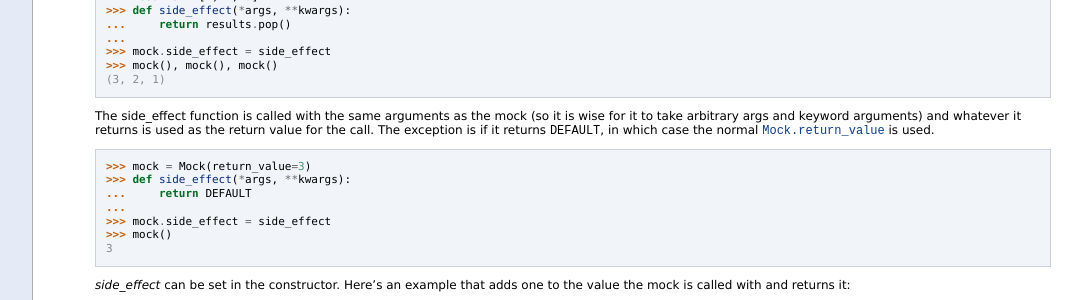
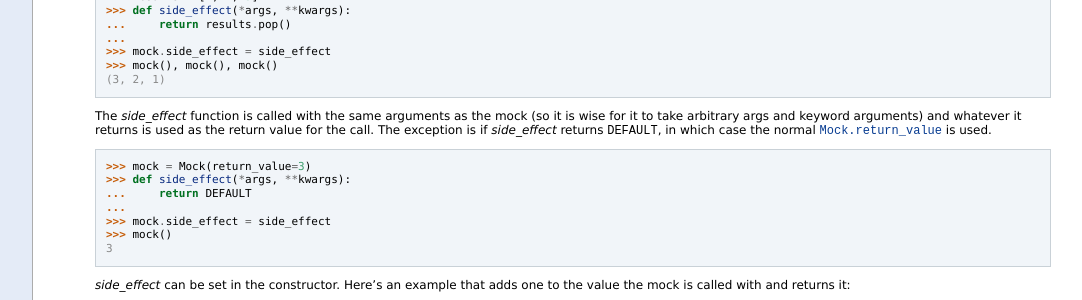
Before and after one commit to testing-cabal/mock, a Sphinx documentation site: the page built from docs/mock.txt, in a window 1280 px wide. Shown: the part 2333-2633 px from the top of the page, without its empty margins (197-1279 px from the left). Built offline with Sphinx 7.4.7, drawn with Linux system fonts in a browser that asks for light colours; pages that are not in the unit, such as notebooks, are missing from menus.

Commit message:
Doc updates

```diff
--- a/docs/mock.txt
+++ b/docs/mock.txt
@@ -200,11 +200,11 @@ Attributes
         >>> mock(), mock(), mock()
         (3, 2, 1)
 
-    The side_effect function is called with the same arguments as the mock (so
+    The `side_effect` function is called with the same arguments as the mock (so
     it is wise for it to take arbitrary args and keyword arguments) and
     whatever it returns is used as the return value for the call. The
-    exception is if it returns :data:`DEFAULT`, in which case the normal
-    :attr:`Mock.return_value` is used.
+    exception is if `side_effect` returns :data:`DEFAULT`, in which case the
+    normal :attr:`Mock.return_value` is used.
 
     .. doctest::
 
--- a/docs/patch.txt
+++ b/docs/patch.txt
@@ -251,7 +251,7 @@ standard way that Python applies decorators. The order of the created mocks
 passed into your test function matches this order.
 
 Like all context-managers patches can be nested using contextlib's nested
-function; *every* patching will appear in the tuple after "as"::
+function; *every* patching will appear in the tuple after "as":
 
 .. doctest::
 
```
